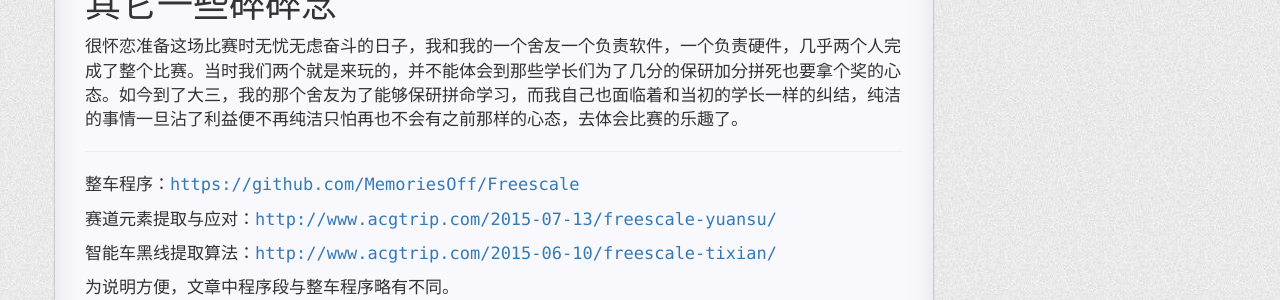
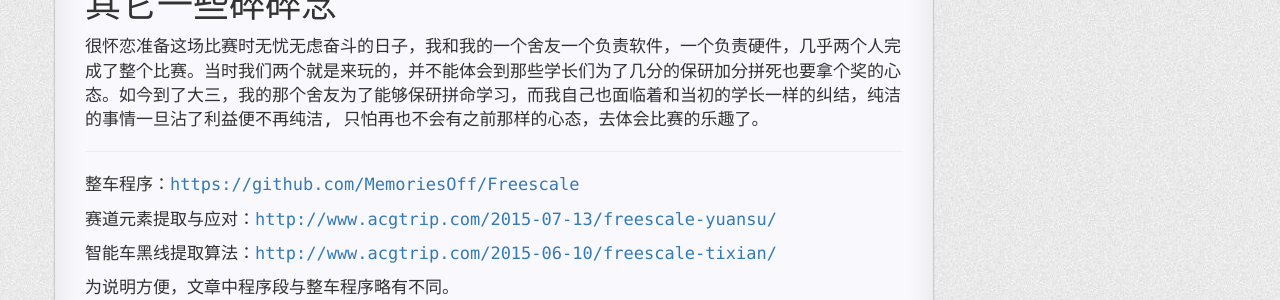
Before and after one commit to MemoriesOff/github_blog, a Jekyll site: the page built from _posts/2015-9-23-freescale-zongjie.md, in a window 1280 px wide. Shown: the part 969-1269 px from the top of the page. Built offline with Jekyll 4.4.1, drawn with Linux system fonts in a browser that asks for light colours; nearby versions of some CDN libraries; Markdown is read by kramdown in place of the engine named in the settings; comment, search, counter and statistics services are not loaded.

```diff
--- a/_posts/2015-9-23-freescale-zongjie.md
+++ b/_posts/2015-9-23-freescale-zongjie.md
@@ -32,7 +32,7 @@ categories: 飞思卡尔智能车竞赛
 
 #其它一些碎碎念
 
-很怀恋准备这场比赛时无忧无虑奋斗的日子，我和我的一个舍友一个负责软件，一个负责硬件，几乎两个人完成了整个比赛。当时我们两个就是来玩的，并不能体会到那些学长们为了几分的保研加分拼死也要拿个奖的心态。如今到了大三，我的那个舍友为了能够保研拼命学习，而我自己也面临着和当初的学长一样的纠结，纯洁的事情一旦沾了利益便不再纯洁只怕再也不会有之前那样的心态，去体会比赛的乐趣了。
+很怀恋准备这场比赛时无忧无虑奋斗的日子，我和我的一个舍友一个负责软件，一个负责硬件，几乎两个人完成了整个比赛。当时我们两个就是来玩的，并不能体会到那些学长们为了几分的保研加分拼死也要拿个奖的心态。如今到了大三，我的那个舍友为了能够保研拼命学习，而我自己也面临着和当初的学长一样的纠结，纯洁的事情一旦沾了利益便不再纯洁, 只怕再也不会有之前那样的心态，去体会比赛的乐趣了。
 
 * * *
 
```
